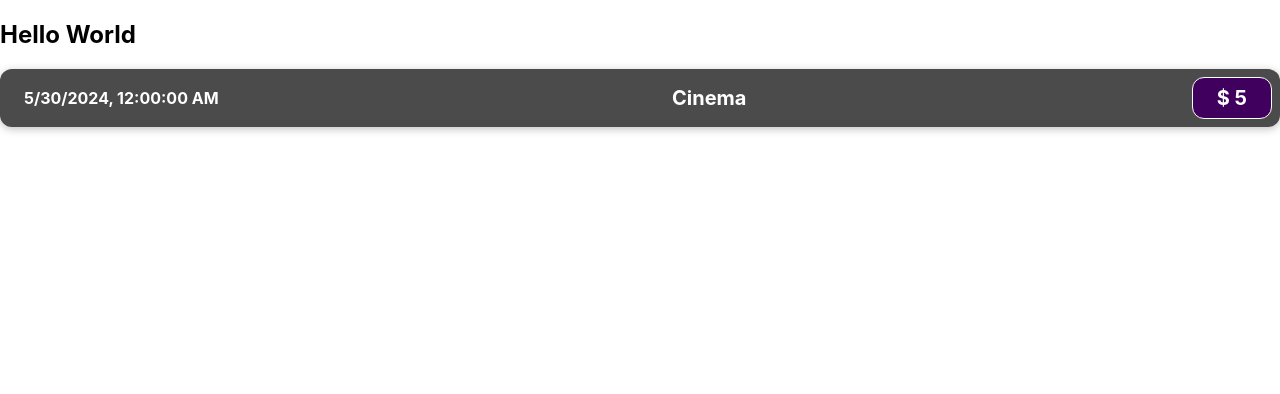
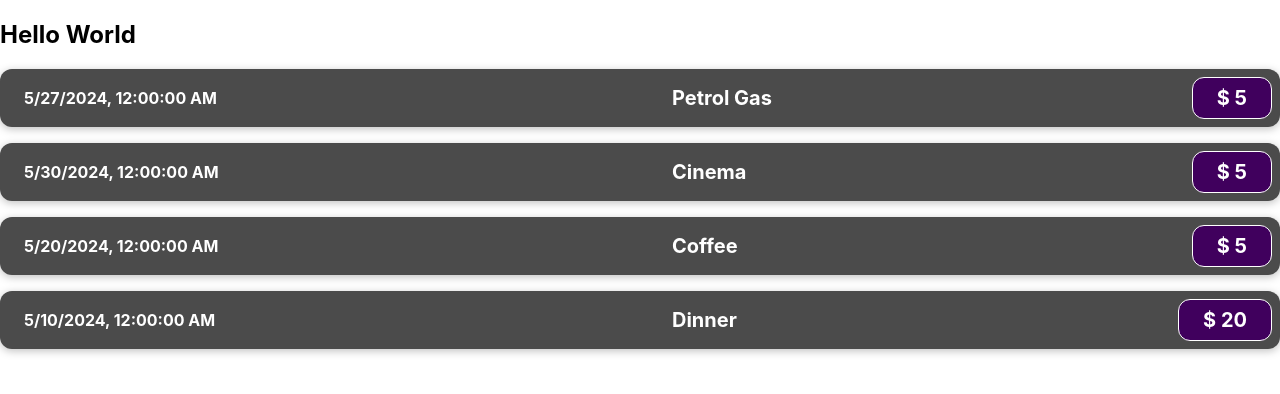
Before and after one commit to lekyvong09/C2310L-React-basic, a JavaScript app: page / in a window 1280 px wide. Shown: the top 394 px of the page. Built offline with nearby package versions, Linux system fonts and the light colour scheme; the HTML template or start-up script is replaced by a standard one.

Commit message:
2024 Apr 27 3

```diff
--- a/src/App.js
+++ b/src/App.js
@@ -13,7 +13,7 @@ function App() {
   return (
     <div>
       <h2>Hello World</h2>
-      <ExpenseItem var1={expenses[1].title} var2={expenses[1].amount} var3={expenses[1].date}></ExpenseItem>
+      <ExpenseItem expenseList={expenses}></ExpenseItem>
     </div>
   );
 }
--- a/src/components/ExpenseItem.js
+++ b/src/components/ExpenseItem.js
@@ -2,14 +2,25 @@ import './ExpenseItem.css';
 
 function ExpenseItem(props) { /// properties
 
+    console.log(props.expenseList);
+
+    var list = [];
+
+    props.expenseList.forEach(item =>
+        list.push(
+            <div className="expense-item" key={item.id}>
+                <h2>{item.date.toLocaleString()}</h2>
+                <div className="expense-item__description">
+                    <h2>{item.title}</h2>
+                    <div className="expense-item__price ">$ {item.amount}</div>
+                </div>
+            </div>
+        ));
+
 
     return (
-        <div className="expense-item">
-            <h2>{props.var3.toLocaleString()}</h2>
-            <div className="expense-item__description">
-                <h2>{props.var1}</h2>
-                <div className="expense-item__price ">$ {props.var2}</div>
-            </div>
+        <div >
+            {list}
         </div>
     );
 }
```
